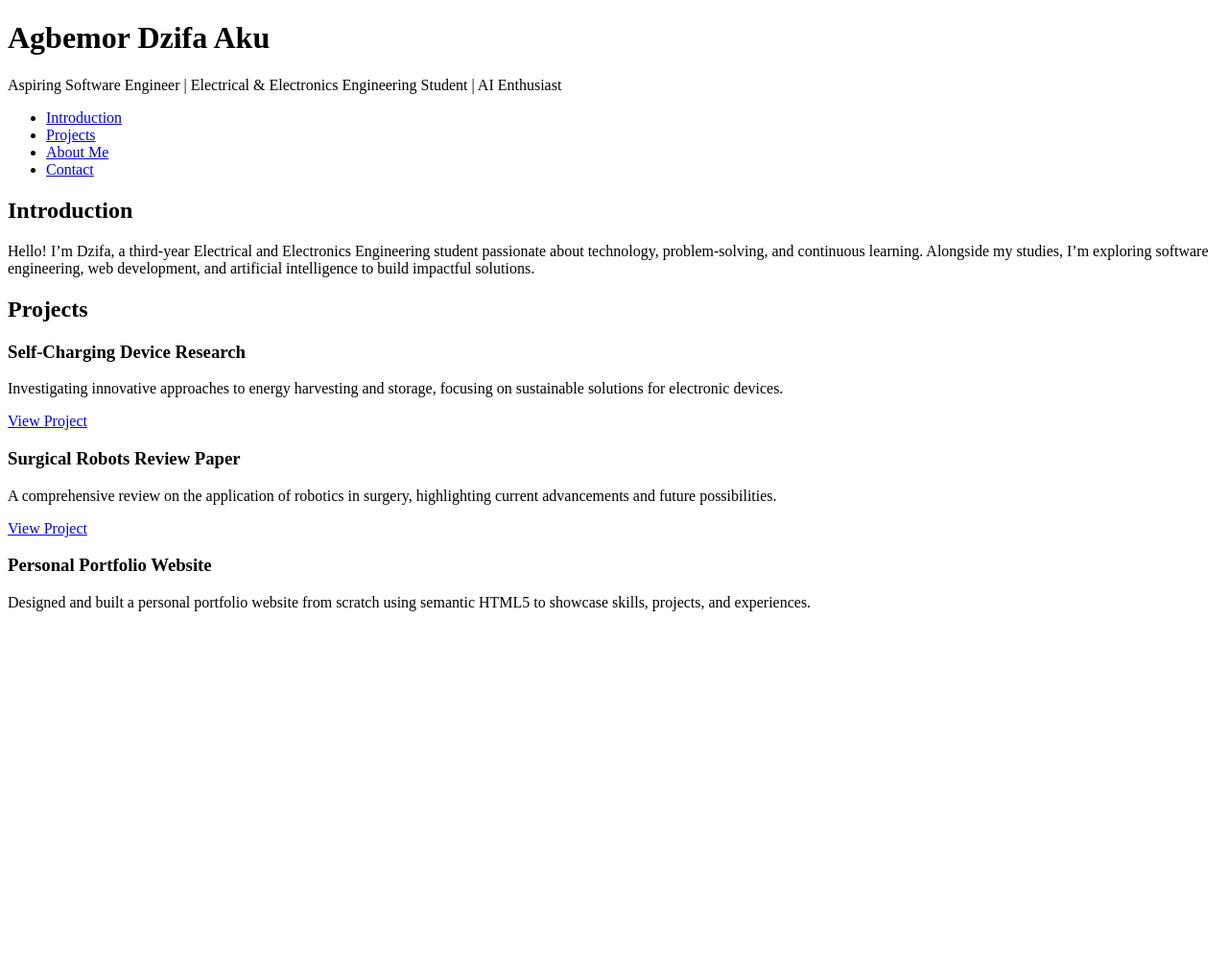
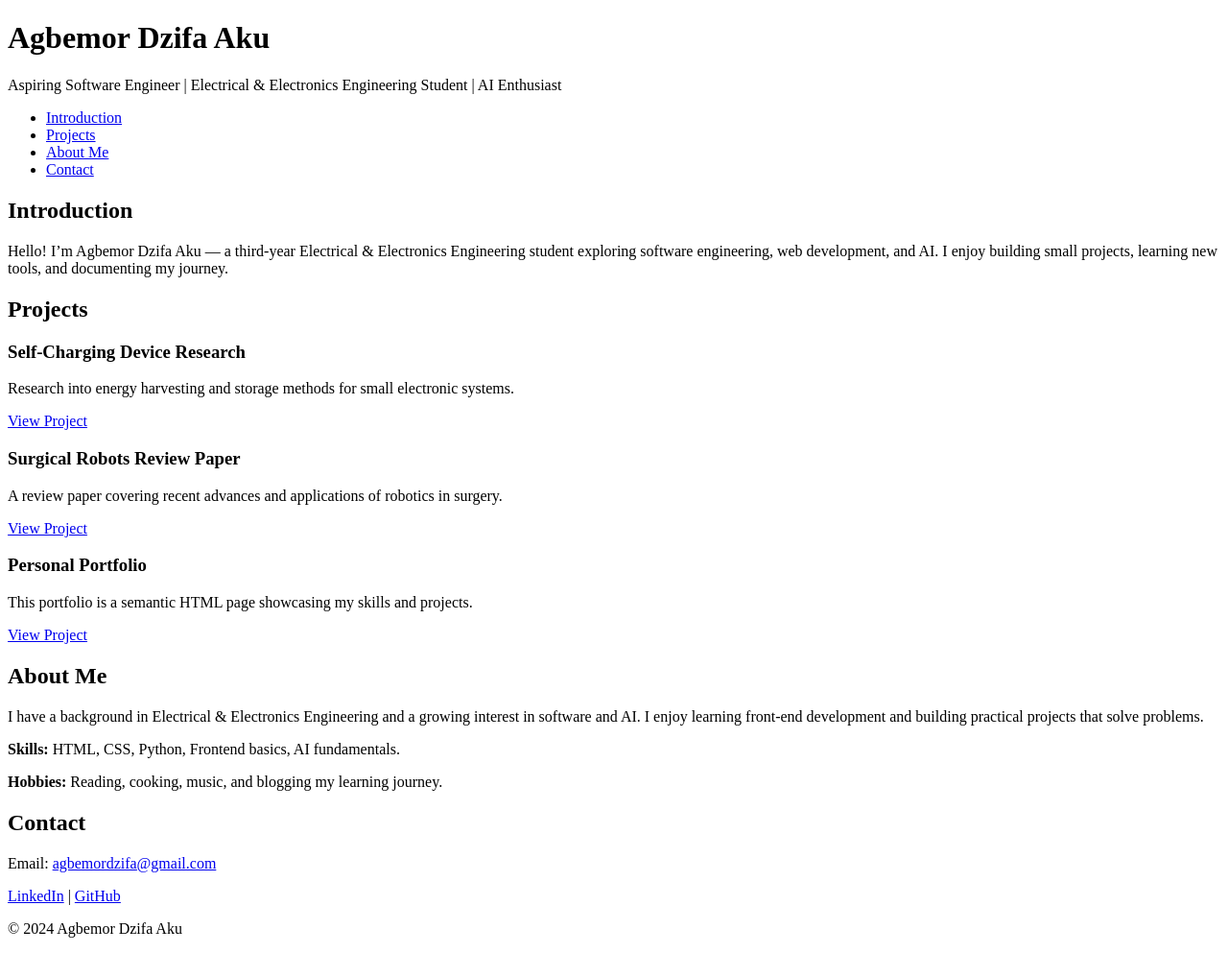
Before and after one commit to Dzifa-Ada/My_First_Portfolio, a plain HTML site: page portfolio/index.html in a window 1280 px wide. Shown: the whole page at 96% size. Before the commit the page ends 800 px from the top, so only its background shows below. Drawn offline with Linux system fonts and the light colour scheme.

Commit message:
Update index.html

```diff
--- a/portfolio/index.html
+++ b/portfolio/index.html
@@ -2,6 +2,7 @@
 <html lang="en">
 <head>
   <meta charset="utf-8">
+  <meta name="viewport" content="width=device-width, initial-scale=1.0">
   <title>Agbemor Dzifa Aku - Personal Portfolio</title>
 </head>
 <body>
@@ -24,11 +25,7 @@
   <!-- Introduction Section -->
   <section id="introduction">
     <h2>Introduction</h2>
-    <p>
-      Hello! I’m Dzifa, a third-year Electrical and Electronics Engineering student passionate about technology,
-      problem-solving, and continuous learning. Alongside my studies, I’m exploring software engineering,
-      web development, and artificial intelligence to build impactful solutions.
-    </p>
+    <p>Hello! I’m Agbemor Dzifa Aku — a third-year Electrical & Electronics Engineering student exploring software engineering, web development, and AI. I enjoy building small projects, learning new tools, and documenting my journey.</p>
   </section>
 
   <!-- Projects Section -->
@@ -37,26 +34,45 @@
 
     <article class="project">
       <h3>Self-Charging Device Research</h3>
-      <p>
-        Investigating innovative approaches to energy harvesting and storage,
-        focusing on sustainable solutions for electronic devices.
-      </p>
-      <a href="https://github.com/Dzifa-Ada" target="_blank">View Project</a>
+      <p>Research into energy harvesting and storage methods for small electronic systems.</p>
+      <a href="https://github.com/Dzifa-Ada" target="_blank" rel="noopener noreferrer">View Project</a>
     </article>
 
     <article class="project">
       <h3>Surgical Robots Review Paper</h3>
-      <p>
-        A comprehensive review on the application of robotics in surgery,
-        highlighting current advancements and future possibilities.
-      </p>
-      <a href="https://github.com/Dzifa-Ada" target="_blank">View Project</a>
+      <p>A review paper covering recent advances and applications of robotics in surgery.</p>
+      <a href="https://github.com/Dzifa-Ada" target="_blank" rel="noopener noreferrer">View Project</a>
     </article>
 
     <article class="project">
-      <h3>Personal Portfolio Website</h3>
-      <p>
-        Designed and built a personal portfolio website from scratch using semantic HTML5
-        to showcase skills, projects, and experiences.
-      </p>
-      <a href="https://github.com/Dzifa-Ada/My_First_Portfolio" tar
+      <h3>Personal Portfolio</h3>
+      <p>This portfolio is a semantic HTML page showcasing my skills and projects.</p>
+      <a href="https://github.com/Dzifa-Ada/My_First_Portfolio" target="_blank" rel="noopener noreferrer">View Project</a>
+    </article>
+  </section>
+
+  <!-- About Me Section -->
+  <section id="about">
+    <h2>About Me</h2>
+    <p>I have a background in Electrical & Electronics Engineering and a growing interest in software and AI. I enjoy learning front-end development and building practical projects that solve problems.</p>
+    <p><strong>Skills:</strong> HTML, CSS, Python, Frontend basics, AI fundamentals.</p>
+    <p><strong>Hobbies:</strong> Reading, cooking, music, and blogging my learning journey.</p>
+  </section>
+
+  <!-- Contact Section -->
+  <section id="contact">
+    <h2>Contact</h2>
+    <p>Email: <a href="mailto:agbemordzifa@gmail.com">agbemordzifa@gmail.com</a></p>
+    <p>
+      <a href="https://www.linkedin.com/in/dzifa-agbemor" target="_blank" rel="noopener noreferrer">LinkedIn</a>
+      |
+      <a href="https://github.com/Dzifa-Ada" target="_blank" rel="noopener noreferrer">GitHub</a>
+    </p>
+  </section>
+
+  <!-- Footer -->
+  <footer>
+    <p>&copy; 2024 Agbemor Dzifa Aku</p>
+  </footer>
+</body>
+</html>
```
